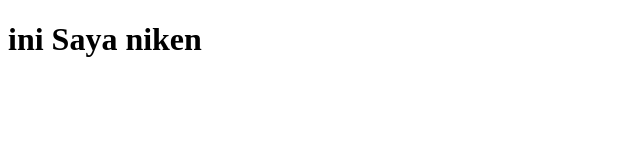
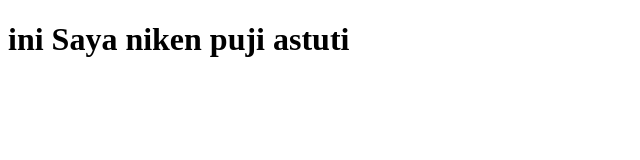
Before and after one commit to nikenphy/coba-github, a plain HTML site: page index.html in a window 1280 px wide. Shown: the whole page, without its empty margins (0-640 px from the left). Drawn offline with Linux system fonts and the light colour scheme.

Commit message:
perubahan nama

```diff
--- a/index.html
+++ b/index.html
@@ -7,6 +7,6 @@
     <title>Document</title>
 </head>
 <body>
-    <h1>ini Saya niken</h1>
+    <h1>ini Saya niken puji astuti</h1>
 </body>
 </html>
```
